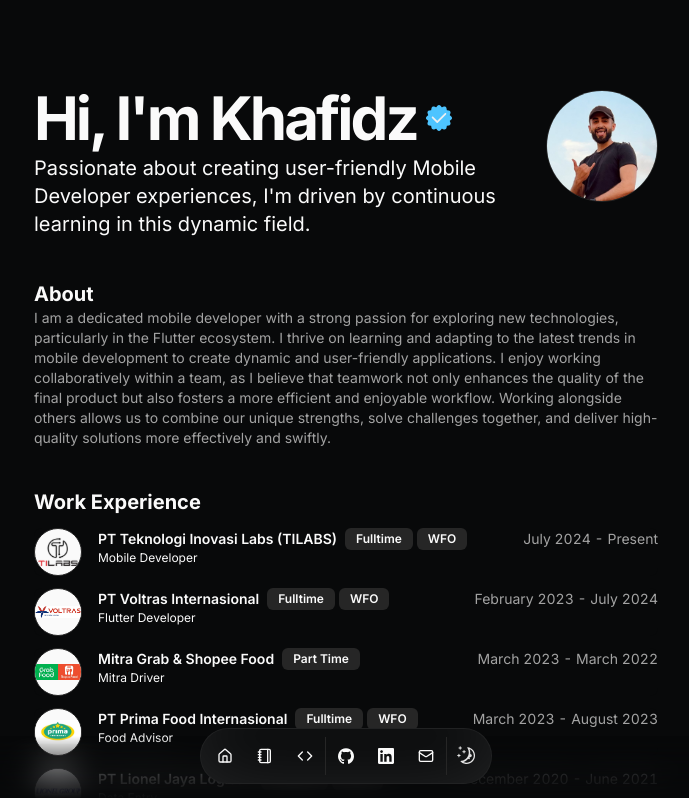
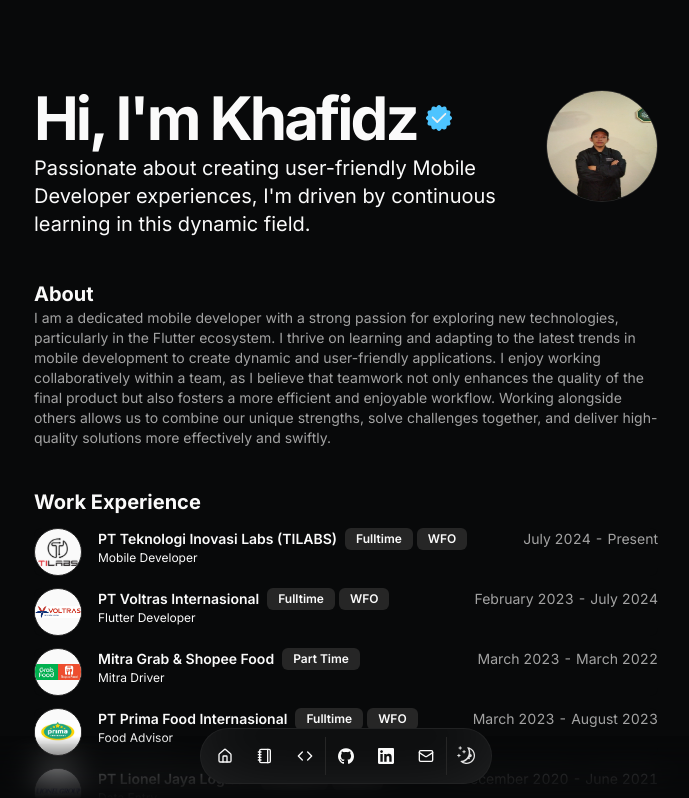
Before and after one commit to khafidz225/portofolio-khafidzmaulana, a Next.js app: page / in a window 1280 px wide. Shown: the top 798 px of the page, without its empty margins (294-983 px from the left). Built offline with nearby package versions, Linux system fonts and the light colour scheme.

Commit message:
fear(profile): Update foto profile

```diff
--- a/src/data/resume.tsx
+++ b/src/data/resume.tsx
@@ -12,7 +12,7 @@ export const DATA = {
     "Passionate about creating user-friendly Mobile Developer experiences, I'm driven by continuous learning in this dynamic field.",
   summary:
     "I am a dedicated mobile developer with a strong passion for exploring new technologies, particularly in the Flutter ecosystem. I thrive on learning and adapting to the latest trends in mobile development to create dynamic and user-friendly applications. I enjoy working collaboratively within a team, as I believe that teamwork not only enhances the quality of the final product but also fosters a more efficient and enjoyable workflow. Working alongside others allows us to combine our unique strengths, solve challenges together, and deliver high-quality solutions more effectively and swiftly.",
-  avatarUrl: "/me.png",
+  avatarUrl: "/me.jpg",
   skills: [
     "Flutter",
     "Dart",
```
Also changed, not shown: public/me.jpg (added), public/me.png (deleted).
